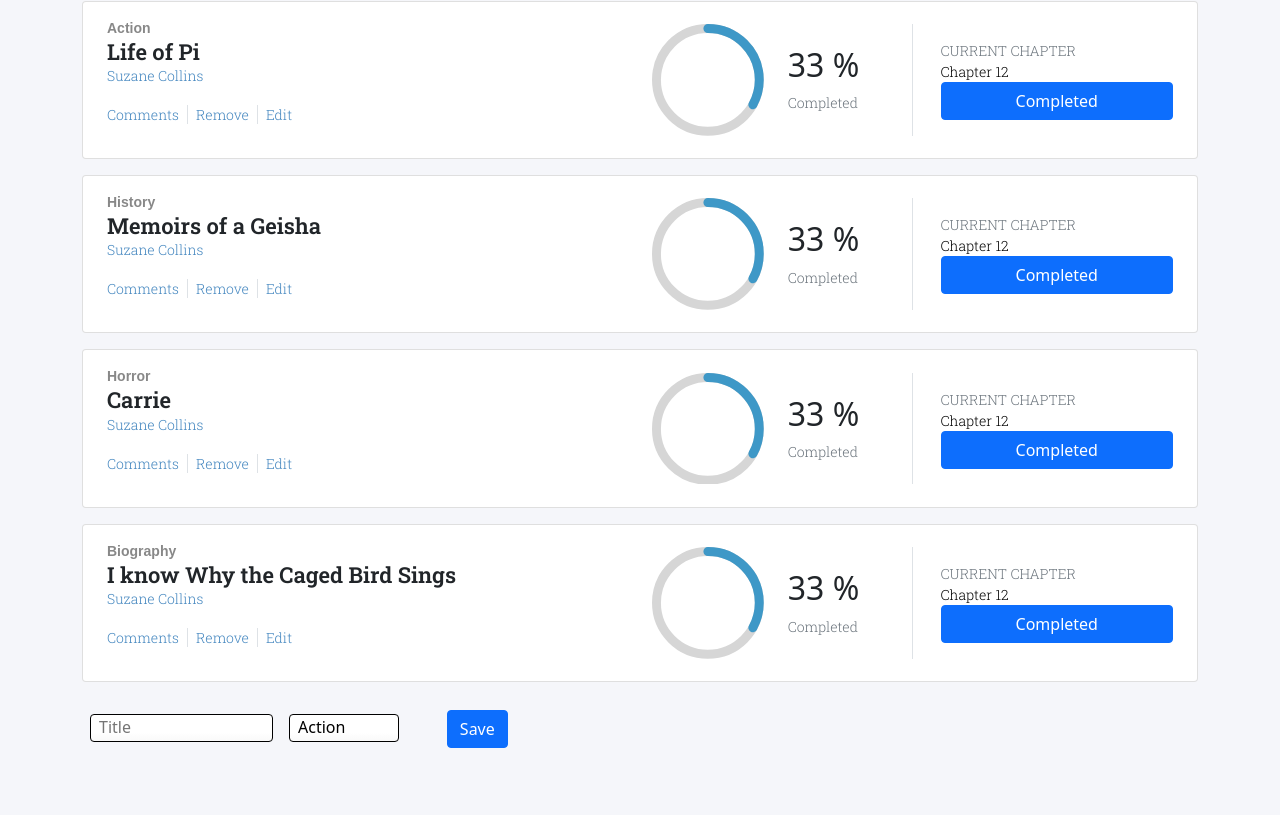
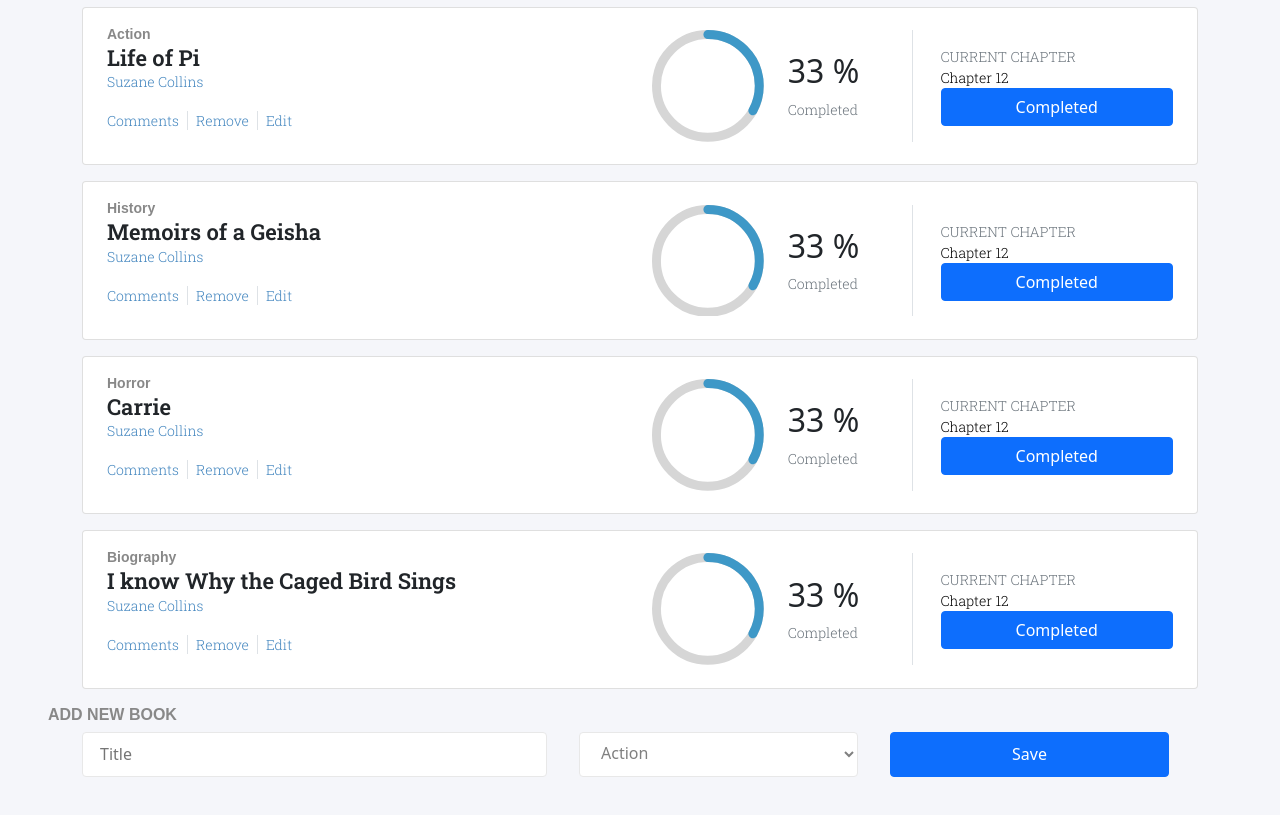
Before and after one commit to sjcco/bookstore, a React (Create React App) app: page / in a window 1280 px wide. Shown: the part 185-1000 px from the top of the page. Built offline with nearby package versions, Linux system fonts and the light colour scheme.

Commit message:
Match design style for new book form

```diff
--- a/src/containers/BooksForm.js
+++ b/src/containers/BooksForm.js
@@ -36,14 +36,20 @@ const BooksForm = props => {
   };
 
   return (
-    <form className="container mb-5" onSubmit={handleSubmit}>
-
-      <input className="title mx-2" type="text" id="title" placeholder="Title" onChange={handleChange} />
-      <select className="select ms-2" name="category" id="category" onChange={handleChange}>
-        {categories.map(category => <option key={category} value={category}>{category}</option>)}
-      </select>
-      <button className="btn btn-primary" type="submit">Save</button>
-    </form>
+    <>
+      <h2 className="mt-3 mx-5 add-book">ADD NEW BOOK</h2>
+      <form className="container mb-5 px-4" onSubmit={handleSubmit}>
+        <div className="row my-auto">
+          <input className="title col-5" type="text" id="title" placeholder="Title" onChange={handleChange} />
+          <select className="select-category col-3" name="category" id="category" onChange={handleChange}>
+            {categories.map(
+              category => <option key={category} value={category}>{category}</option>,
+            )}
+          </select>
+          <button className="btn btn-primary col-3" type="submit">Save</button>
+        </div>
+      </form>
+    </>
   );
 };
 
--- a/src/index.css
+++ b/src/index.css
@@ -40,19 +40,6 @@ body {
   color: gray;
 }
 
-select {
-  appearance: none;
-  background-color: transparent;
-  border: none;
-  padding: 0 1em 0 0;
-  margin: 0;
-  width: 100%;
-  font-family: inherit;
-  font-size: inherit;
-  cursor: inherit;
-  line-height: inherit;
-}
-
 .select {
   margin: 1rem 3rem;
   width: 100%;
@@ -68,17 +55,22 @@ select {
 }
 
 .title {
-  margin: 1rem 3rem;
-  width: 100%;
-  max-width: 20ch;
-  border: 1px solid black;
-  border-radius: 0.25em;
-  padding: 0.25em 0.5em;
-  font-size: 1rem;
-  cursor: pointer;
-  line-height: 1.1;
-  background-color: #fff;
-  background-image: linear-gradient(to top, #f9f9f9, #fff 33%);
+  height: 2.813rem;
+  margin: 0 2rem 0 0;
+  padding: 0.813rem 0 0.813rem 1.063rem;
+  border-radius: 4px;
+  border: solid 1px #e8e8e8;
+  background-color: white;
+}
+
+.select-category {
+  height: 2.813rem;
+  margin: 0 2rem 0 0;
+  padding: 0.5rem 0 0.813rem 1.063rem;
+  border-radius: 4px;
+  border: solid 1px #e8e8e8;
+  background-color: white;
+  color: gray;
 }
 
 .book-category {
@@ -104,3 +96,10 @@ select {
 .text-black {
   color: black;
 }
+
+.add-book {
+  font-family: 'Monserat', sans-serif;
+  font-weight: bold;
+  font-size: 1rem;
+  color: #888;
+}
```
